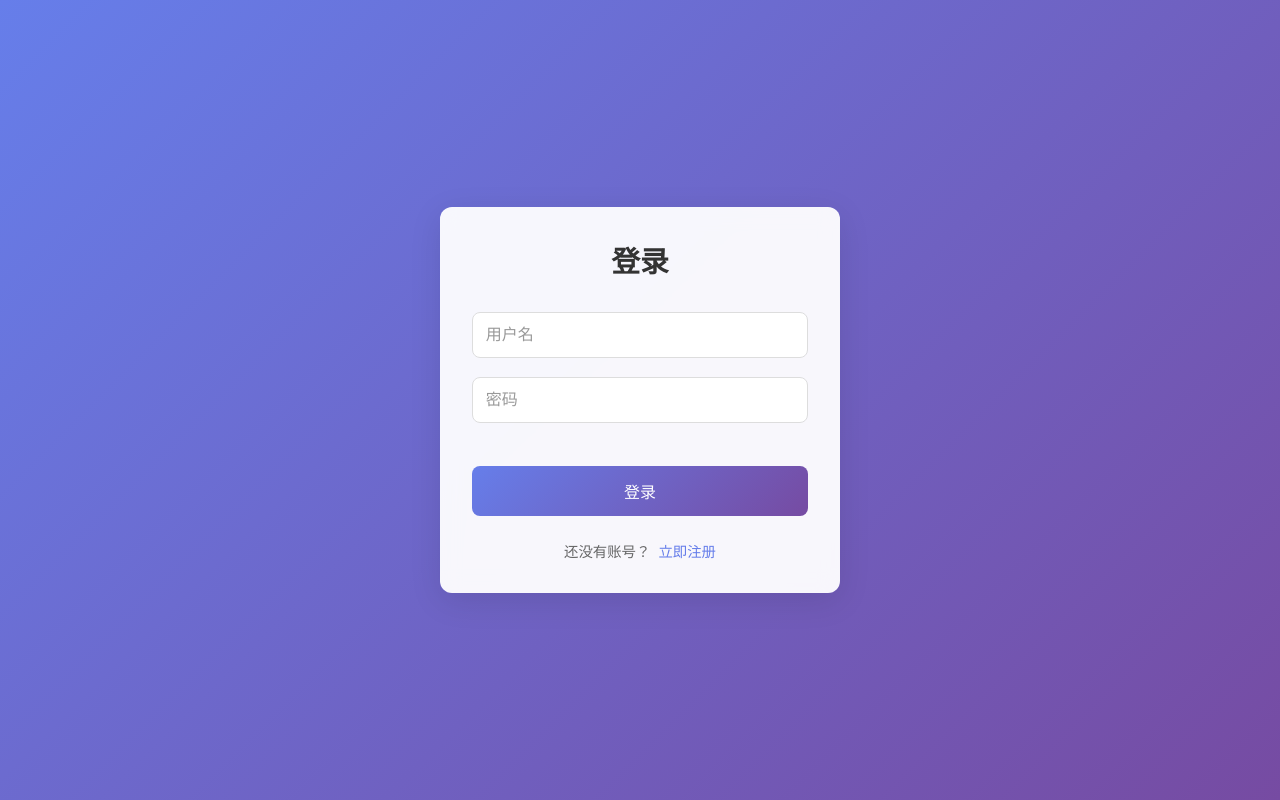
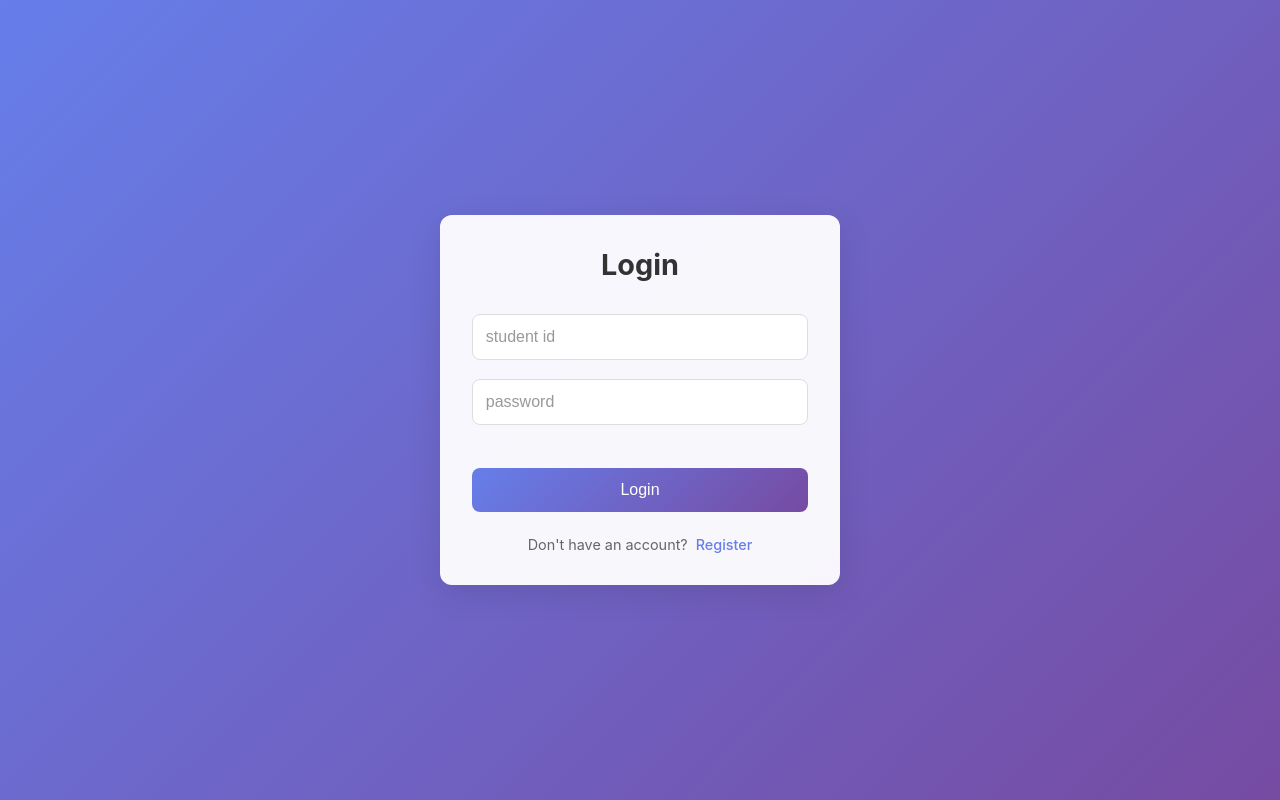
Before and after one commit to zacharyzhang1208/2024-polyu-distributed-ledger-technology, a React app: page /login in a window 1280 px wide. Built offline with nearby package versions, Linux system fonts and the light colour scheme.

Commit message:
switch to english version

```diff
--- a/src/components/Login/Index.jsx
+++ b/src/components/Login/Index.jsx
@@ -21,23 +21,23 @@ const Login = () => {
     e.preventDefault();
     if (isLogin) {
       // 处理登录逻辑
-      console.log('登录信息:', formData);
+      console.log('login info:', formData);
     } else {
       // 处理注册逻辑
-      console.log('注册信息:', formData);
+      console.log('register info:', formData);
     }
   };
 
   return (
     <div className="login-container">
       <div className="login-box">
-        <h2>{isLogin ? '登录' : '注册'}</h2>
+        <h2>{isLogin ? 'Login' : 'Register'}</h2>
         <form onSubmit={handleSubmit}>
           <div className="form-group">
             <input
               type="text"
               name="username"
-              placeholder="用户名"
+              placeholder="student id"
               value={formData.username}
               onChange={handleInputChange}
             />
@@ -48,7 +48,7 @@ const Login = () => {
               <input
                 type="email"
                 name="email"
-                placeholder="电子邮箱"
+                placeholder="e-mail"
                 value={formData.email}
                 onChange={handleInputChange}
               />
@@ -59,21 +59,21 @@ const Login = () => {
             <input
               type="password"
               name="password"
-              placeholder="密码"
+              placeholder="password"
               value={formData.password}
               onChange={handleInputChange}
             />
           </div>
 
           <button type="submit" className="submit-btn">
-            {isLogin ? '登录' : '注册'}
+            {isLogin ? 'Login' : 'Register'}
           </button>
         </form>
 
         <p className="switch-form">
-          {isLogin ? '还没有账号？' : '已有账号？'}
+          {isLogin ? "Don't have an account?" : "Already have an account?"}
           <span onClick={() => setIsLogin(!isLogin)}>
-            {isLogin ? '立即注册' : '立即登录'}
+            {isLogin ? 'Register' : 'Login'}
           </span>
         </p>
       </div>
```
